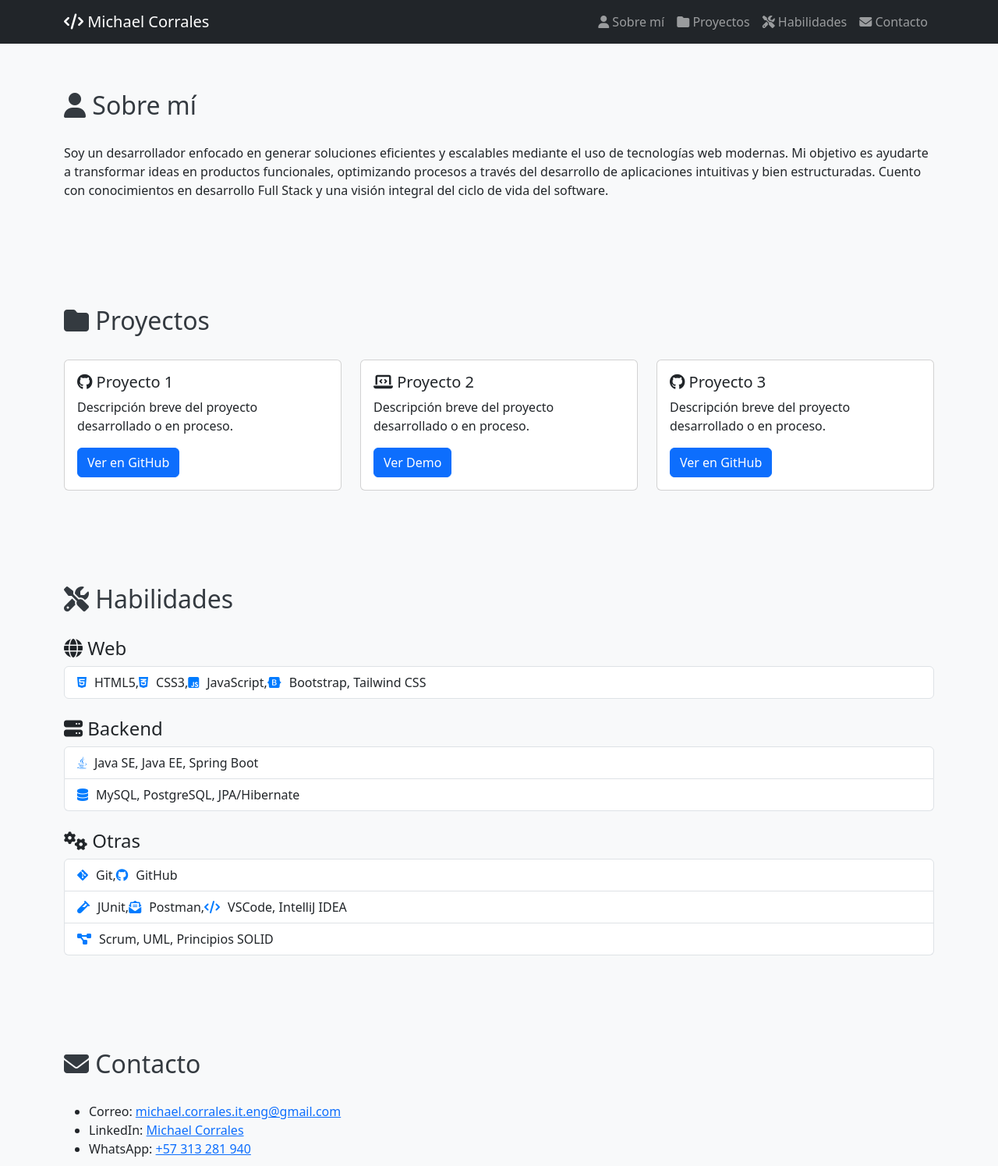
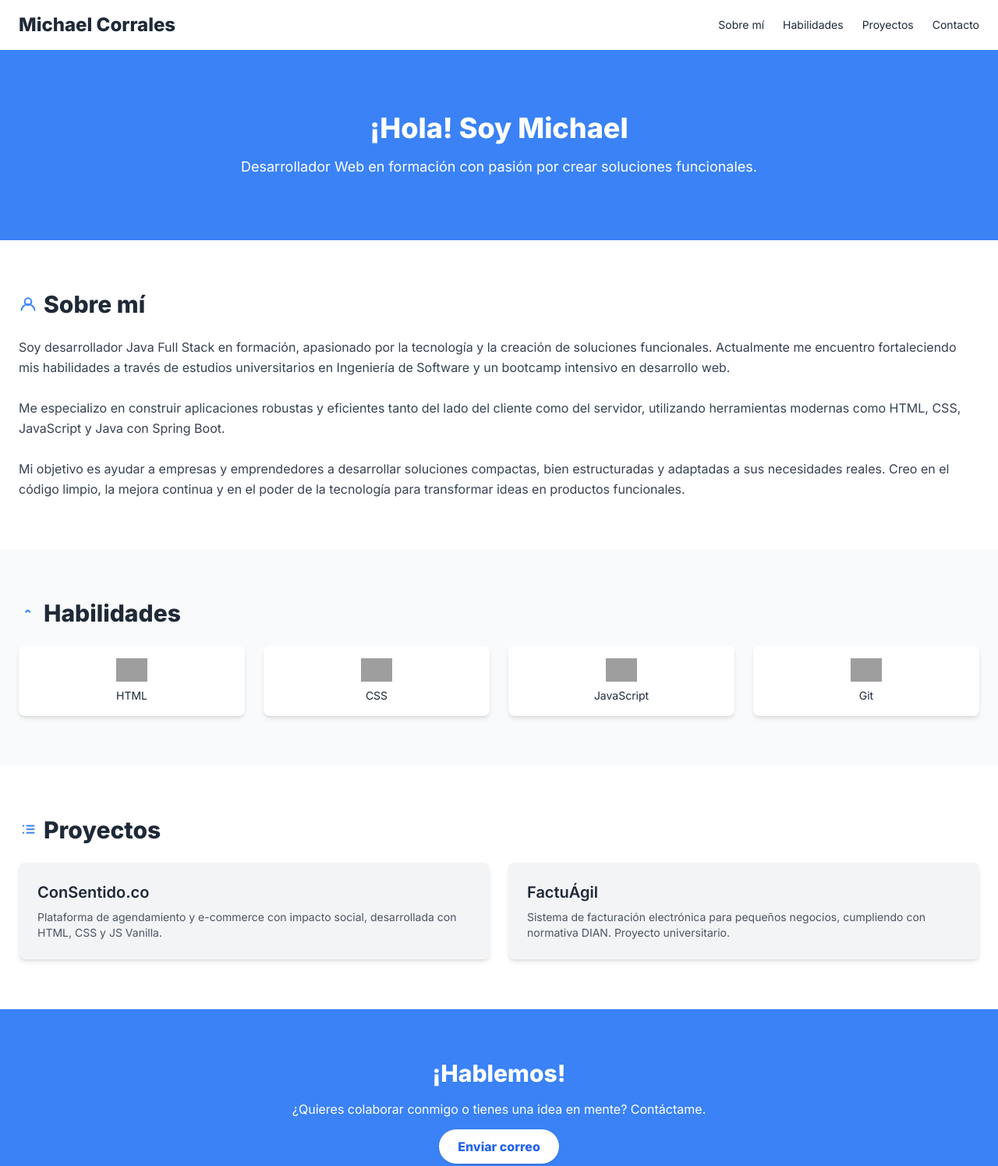
Before and after one commit to Michael089-ui/Portafolio, a plain HTML site: page index.html in a window 1280 px wide. Shown: the top 1495 px of the page at 78% size. Drawn offline with nearby package versions, Linux system fonts and the light colour scheme; grey boxes are pictures that could not be loaded.

Commit message:
Segundo commit con Tailwind css

```diff
--- a/index.html
+++ b/index.html
@@ -3,115 +3,131 @@
 <head>
   <meta charset="UTF-8">
   <meta name="viewport" content="width=device-width, initial-scale=1.0">
-    <title>Mi Portafolio - Michael Corrales</title>
-    <!-- Bootstrap CSS desde CDN alternativo -->
-    <link href="https://cdnjs.cloudflare.com/ajax/libs/bootstrap/5.3.2/css/bootstrap.min.css" rel="stylesheet">
-    <!-- Font Awesome Icons CDN -->
-    <link href="https://cdnjs.cloudflare.com/ajax/libs/font-awesome/6.5.1/css/all.min.css" rel="stylesheet">
+  <title>Portafolio - Michael Corrales</title>
+  <script src="https://cdn.tailwindcss.com"></script>
+  <link rel="preconnect" href="https://fonts.googleapis.com">
+  <link href="https://fonts.googleapis.com/css2?family=Inter:wght@400;600;800&display=swap" rel="stylesheet">
   <style>
-        body { background-color: #f8f9fa; }
-        section { padding: 60px 0; }
-        section h2 { margin-bottom: 30px; color: #343a40; }
-        footer { margin-top: 60px; }
-        .icon-list li { display: flex; align-items: center; }
-        .icon-list li i { margin-right: 10px; color: #007bff; }
+    body {
+      font-family: 'Inter', sans-serif;
+    }
   </style>
 </head>
-<body>
+<body class="bg-gray-100 text-gray-800">
 
-<!-- Navbar -->
-<nav class="navbar navbar-expand-lg navbar-dark bg-dark">
-  <div class="container">
-    <a class="navbar-brand" href="#"><i class="fas fa-code"></i> Michael Corrales</a>
-    <button class="navbar-toggler" type="button" data-bs-toggle="collapse" data-bs-target="#navbarNav">
-      <span class="navbar-toggler-icon"></span>
-    </button>
-    <div class="collapse navbar-collapse" id="navbarNav">
-      <ul class="navbar-nav ms-auto">
-        <li class="nav-item"><a class="nav-link" href="#sobre-mi"><i class="fas fa-user"></i> Sobre mí</a></li>
-        <li class="nav-item"><a class="nav-link" href="#proyectos"><i class="fas fa-folder"></i> Proyectos</a></li>
-        <li class="nav-item"><a class="nav-link" href="#habilidades"><i class="fas fa-tools"></i> Habilidades</a></li>
-        <li class="nav-item"><a class="nav-link" href="#contacto"><i class="fas fa-envelope"></i> Contacto</a></li>
+  <!-- Header -->
+  <header class="bg-white shadow-md">
+    <div class="container mx-auto px-6 py-4 flex justify-between items-center">
+      <h1 class="text-2xl font-bold">Michael Corrales</h1>
+      <nav>
+        <ul class="flex gap-6 text-sm font-medium">
+          <li><a href="#about" class="hover:text-blue-600">Sobre mí</a></li>
+          <li><a href="#skills" class="hover:text-blue-600">Habilidades</a></li>
+          <li><a href="#projects" class="hover:text-blue-600">Proyectos</a></li>
+          <li><a href="#contact" class="hover:text-blue-600">Contacto</a></li>
         </ul>
+      </nav>
     </div>
-  </div>
-</nav>
+  </header>
+
+  <!-- Hero -->
+  <section class="bg-blue-500 text-white py-20 text-center">
+    <h2 class="text-4xl font-extrabold mb-4">¡Hola! Soy Michael</h2>
+    <p class="text-lg">Desarrollador Web en formación con pasión por crear soluciones funcionales.</p>
+  </section>
 
   <!-- Sobre mí -->
-<section id="sobre-mi" class="container">
-  <h2><i class="fas fa-user"></i> Sobre mí</h2>
-  <p>Soy un desarrollador enfocado en generar soluciones eficientes y escalables mediante el uso de tecnologías web modernas. Mi objetivo es ayudarte a transformar ideas en productos funcionales, optimizando procesos a través del desarrollo de aplicaciones intuitivas y bien estructuradas. Cuento con conocimientos en desarrollo Full Stack y una visión integral del ciclo de vida del software.</p>
+  <section id="about" class="py-16 bg-white">
+    <div class="container mx-auto px-6">
+      <h2 class="text-3xl font-bold mb-6 flex items-center gap-2">
+        <svg class="w-6 h-6 text-blue-500" fill="none" stroke="currentColor" stroke-width="2"
+          viewBox="0 0 24 24">
+          <path d="M12 4.354a4.354 4.354 0 110 8.708 4.354 4.354 0 010-8.708zM3.5 20.5a8.5 8.5 0 0117 0" />
+        </svg>
+        Sobre mí
+      </h2>
+      <p class="text-gray-700 leading-relaxed">
+        <p class="text-gray-700 leading-relaxed">
+            Soy desarrollador Java Full Stack en formación, apasionado por la tecnología y la creación de soluciones funcionales. Actualmente me encuentro fortaleciendo mis habilidades a través de estudios universitarios en Ingeniería de Software y un bootcamp intensivo en desarrollo web.
+            <br><br>
+            Me especializo en construir aplicaciones robustas y eficientes tanto del lado del cliente como del servidor, utilizando herramientas modernas como HTML, CSS, JavaScript y Java con Spring Boot.
+            <br><br>
+            Mi objetivo es ayudar a empresas y emprendedores a desarrollar soluciones compactas, bien estructuradas y adaptadas a sus necesidades reales. Creo en el código limpio, la mejora continua y en el poder de la tecnología para transformar ideas en productos funcionales.
+          </p>
+
+      </p>
+    </div>
   </section>
 
-<!-- Proyectos -->
-<section id="proyectos" class="container">
-  <h2><i class="fas fa-folder"></i> Proyectos</h2>
-  <div class="row">
-    <div class="col-md-4">
-      <div class="card">
-        <div class="card-body">
-          <h5 class="card-title"><i class="fab fa-github"></i> Proyecto 1</h5>
-          <p class="card-text">Descripción breve del proyecto desarrollado o en proceso.</p>
-          <a href="#" class="btn btn-primary">Ver en GitHub</a>
+  <!-- Habilidades -->
+  <section id="skills" class="py-16 bg-gray-50">
+    <div class="container mx-auto px-6">
+      <h2 class="text-3xl font-bold mb-6 flex items-center gap-2">
+        <svg class="w-6 h-6 text-blue-500" fill="none" stroke="currentColor" stroke-width="2"
+          viewBox="0 0 24 24">
+          <path d="M14.752 11.168l-2.197-2.197a1.25 1.25 0 00-1.768 0L8.59 11.168M12 15v.01" />
+        </svg>
+        Habilidades
+      </h2>
+      <div class="grid grid-cols-2 md:grid-cols-4 gap-6 text-center text-sm">
+        <div class="bg-white p-4 rounded-lg shadow-md">
+          <img src="https://cdn.jsdelivr.net/gh/devicons/devicon/icons/html5/html5-original.svg" class="w-10 mx-auto mb-2" />
+          HTML
         </div>
+        <div class="bg-white p-4 rounded-lg shadow-md">
+          <img src="https://cdn.jsdelivr.net/gh/devicons/devicon/icons/css3/css3-original.svg" class="w-10 mx-auto mb-2" />
+          CSS
         </div>
+        <div class="bg-white p-4 rounded-lg shadow-md">
+          <img src="https://cdn.jsdelivr.net/gh/devicons/devicon/icons/javascript/javascript-original.svg" class="w-10 mx-auto mb-2" />
+          JavaScript
         </div>
-    <div class="col-md-4">
-      <div class="card">
-        <div class="card-body">
-          <h5 class="card-title"><i class="fas fa-laptop-code"></i> Proyecto 2</h5>
-          <p class="card-text">Descripción breve del proyecto desarrollado o en proceso.</p>
-          <a href="#" class="btn btn-primary">Ver Demo</a>
-        </div>
-      </div>
-    </div>
-    <div class="col-md-4">
-      <div class="card">
-        <div class="card-body">
-          <h5 class="card-title"><i class="fab fa-github"></i> Proyecto 3</h5>
-          <p class="card-text">Descripción breve del proyecto desarrollado o en proceso.</p>
-          <a href="#" class="btn btn-primary">Ver en GitHub</a>
-        </div>
+        <div class="bg-white p-4 rounded-lg shadow-md">
+          <img src="https://cdn.jsdelivr.net/gh/devicons/devicon/icons/git/git-original.svg" class="w-10 mx-auto mb-2" />
+          Git
         </div>
       </div>
     </div>
   </section>
 
-<!-- Habilidades -->
-<section id="habilidades" class="container">
-  <h2><i class="fas fa-tools"></i> Habilidades</h2>
-  <h4><i class="fas fa-globe"></i> Web</h4>
-  <ul class="list-group icon-list">
-    <li class="list-group-item"><i class="fab fa-html5"></i> HTML5, <i class="fab fa-css3-alt"></i> CSS3, <i class="fab fa-js-square"></i> JavaScript, <i class="fab fa-bootstrap"></i> Bootstrap, Tailwind CSS</li>
-  </ul>
-  <h4 class="mt-4"><i class="fas fa-server"></i> Backend</h4>
-  <ul class="list-group icon-list">
-    <li class="list-group-item"><i class="fab fa-java"></i> Java SE, Java EE, Spring Boot</li>
-    <li class="list-group-item"><i class="fas fa-database"></i> MySQL, PostgreSQL, JPA/Hibernate</li>
-  </ul>
-  <h4 class="mt-4"><i class="fas fa-cogs"></i> Otras</h4>
-  <ul class="list-group icon-list">
-    <li class="list-group-item"><i class="fab fa-git-alt"></i> Git, <i class="fab fa-github"></i> GitHub</li>
-    <li class="list-group-item"><i class="fas fa-vial"></i> JUnit, <i class="fas fa-envelope-open-text"></i> Postman, <i class="fas fa-code"></i> VSCode, IntelliJ IDEA</li>
-    <li class="list-group-item"><i class="fas fa-project-diagram"></i> Scrum, UML, Principios SOLID</li>
-  </ul>
+  <!-- Proyectos -->
+  <section id="projects" class="py-16 bg-white">
+    <div class="container mx-auto px-6">
+      <h2 class="text-3xl font-bold mb-6 flex items-center gap-2">
+        <svg class="w-6 h-6 text-blue-500" fill="none" stroke="currentColor" stroke-width="2"
+          viewBox="0 0 24 24">
+          <path d="M9.75 6.75h10.5m-10.5 4.5h10.5m-10.5 4.5h10.5m-14.25-9v.008h.008V6.75H6zM5.25 11.25h.008V11.25H5.25zM6 15.75h.008v.008H6z" />
+        </svg>
+        Proyectos
+      </h2>
+      <div class="grid md:grid-cols-2 gap-6">
+        <div class="bg-gray-100 p-6 rounded-lg shadow-md">
+          <h3 class="text-xl font-semibold mb-2">ConSentido.co</h3>
+          <p class="text-sm text-gray-600">Plataforma de agendamiento y e-commerce con impacto social, desarrollada con HTML, CSS y JS Vanilla.</p>
+        </div>
+        <div class="bg-gray-100 p-6 rounded-lg shadow-md">
+          <h3 class="text-xl font-semibold mb-2">FactuÁgil</h3>
+          <p class="text-sm text-gray-600">Sistema de facturación electrónica para pequeños negocios, cumpliendo con normativa DIAN. Proyecto universitario.</p>
+        </div>
+      </div>
+    </div>
   </section>
 
   <!-- Contacto -->
-<section id="contacto" class="container">
-  <h2><i class="fas fa-envelope"></i> Contacto</h2>
-  <ul>
-    <li>Correo: <a href="mailto:michael.corrales.it.eng@gmail.com">michael.corrales.it.eng@gmail.com</a></li>
-    <li>LinkedIn: <a href="https://www.linkedin.com/in/michaelcorrales-javafullstack" target="_blank">Michael Corrales</a></li>
-    <li>WhatsApp: <a href="https://wa.me/57313281940" target="_blank">+57 313 281 940</a></li>
-  </ul>
+  <section id="contact" class="py-16 bg-blue-500 text-white">
+    <div class="container mx-auto px-6 text-center">
+      <h2 class="text-3xl font-bold mb-4">¡Hablemos!</h2>
+      <p class="mb-6">¿Quieres colaborar conmigo o tienes una idea en mente? Contáctame.</p>
+      <a href="mailto:tuemail@gmail.com" class="bg-white text-blue-600 font-bold px-6 py-3 rounded-full shadow hover:bg-gray-100 transition">
+        Enviar correo
+      </a>
+    </div>
   </section>
 
   <!-- Footer -->
-<footer class="bg-dark text-white py-3 text-center">
-  &copy; 2024 Michael Corrales. Todos los derechos reservados.
+  <footer class="bg-gray-900 text-white py-6 text-center text-sm">
+    &copy; 2025 Michael Corrales. Todos los derechos reservados.
   </footer>
 
-<script src="https://cdnjs.cloudflare.com/ajax/libs/bootstrap/5.3.2/js/bootstrap.bundle.min.js"></script>
 </body>
 </html>
```
Lines whose indentation alone changed are shown as unchanged.
